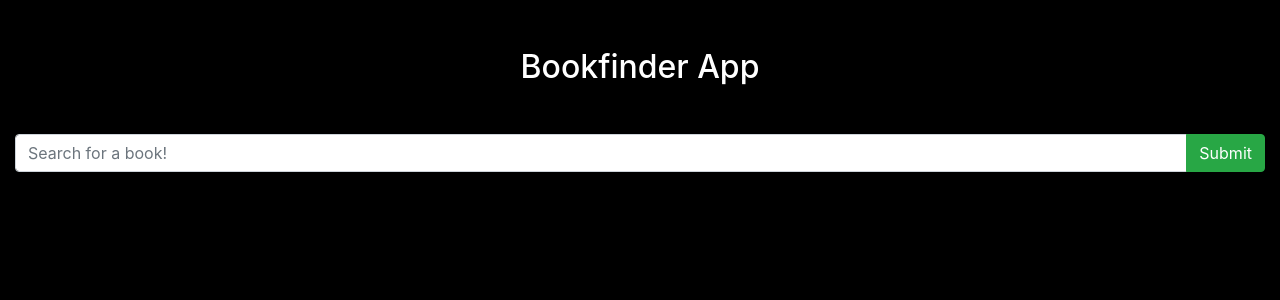
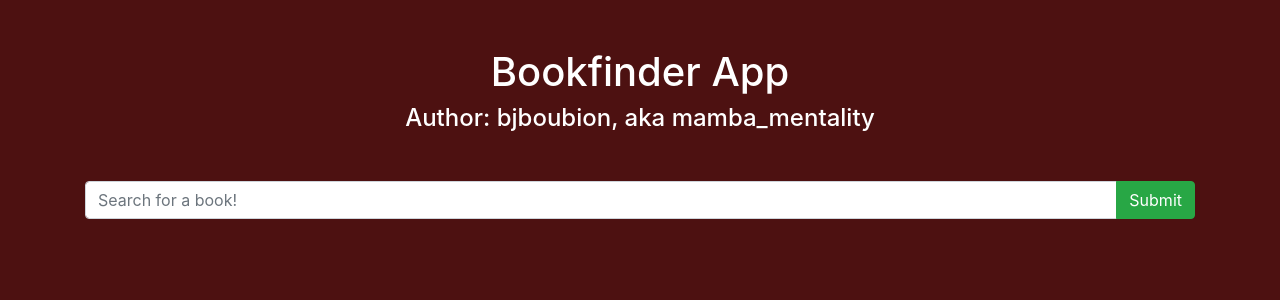
Before and after one commit to bjboubion/bookfinder-app, a React (Create React App) app in the folder bookfinder-react/: page / in a window 1280 px wide. Shown: the top 300 px of the page. Built offline with nearby package versions, Linux system fonts and the light colour scheme.

Commit message:
style changes and added info link

```diff
--- a/bookfinder-react/src/App.css
+++ b/bookfinder-react/src/App.css
@@ -1,9 +1,9 @@
 .card {
-  width: 18rem;
+  width: 15rem;
 }
 
 body {
-  background-color: black;
+  background-color: #4d1111;
 }
 
 .center-block {
--- a/bookfinder-react/src/App.js
+++ b/bookfinder-react/src/App.js
@@ -3,6 +3,7 @@ import './App.css';
 import Axios from 'axios';
 import { BookListComponent } from './BookListComponent';
 import loader from './loader.gif';
+import SearchComponent from './Components/Form/SearchComponent';
 
 class App extends React.Component {
   constructor(props) {
@@ -53,28 +54,15 @@ class App extends React.Component {
 
   render () {
     return (
-      <div className="container-fluid">
+      <div className="container">
         <div className="row">
           <div className="col-md-12">
-
-          <h2 className="text-center my-5 text-white">Bookfinder App</h2>
-
+          <h1 className="text-center mt-5 text-white">Bookfinder App</h1>
+          <h4 className="text-white text-center mb-5">Author: bjboubion, aka mamba_mentality</h4>
           <form className="my-3 text-center" onSubmit={this.handleSubmit}>
-              <div className="input-group mb-3">
-                <input
-                  type="text"
-                  value={this.state.value}
-                  onChange={this.handleChange}
-                  className="form-control"
-                  placeholder="Search for a book!"
-                  aria-label="Search for a book!"
-                  aria-describedby="basic-addon2" />
-                <div className="input-group-append">
-                  <input className="btn btn-success" type="submit" value="Submit" />
-                </div>
-              </div>
-            </form>
-              {this.state.loading ? <img className="center-block" src={loader} alt="loading gif" /> : this.renderBooks()}
+            <SearchComponent value={this.state.value} handleChange={this.handleChange} />
+          </form>
+            {this.state.loading ? <img className="center-block" src={loader} alt="loading gif" /> : this.renderBooks()}
           </div>
         </div>
       </div>
--- a/bookfinder-react/src/Components/Common/CardComponent.js
+++ b/bookfinder-react/src/Components/Common/CardComponent.js
@@ -2,8 +2,7 @@ import React from 'react';
 import '../../App.css';
 
 const CardComponent = (props) => {
-    const { imageLinks, title, description } = props.item.volumeInfo;
-
+    const { imageLinks, title, description, infoLink, publisher, author } = props.item.volumeInfo;
 
     let viewDescription;
 
@@ -16,19 +15,21 @@ const CardComponent = (props) => {
         viewDescription = description;
     }
 
-
-    let card = <div className="card my-3">
+    let card = <div className="card border-dark my-3">
                 <img src={imageLinks.thumbnail} className="card-img-top" alt="..." height="300" />
                 <div className="card-body">
-                    <h5 className="card-title">{title}</h5>
-                    <small className="text-muted">{viewDescription.length > 200 ? `${viewDescription.substring(0, 200)}...` : viewDescription}</small>
+                    <h4 className="card-title">{title}</h4>
+                    <p className="text-muted">{publisher}</p>
+                    <small className="text-black">{viewDescription.length > 200 ? `${viewDescription.substring(0, 200)}...` : viewDescription}</small>
+                </div>
+                <div className="card-footer">
+                    <a href={infoLink} className="card-link" target="_blank" rel="noopener noreferrer">Check it out!</a>
                 </div>
             </div>;
 
-
     return(
         <div>
-            {card}
+            { card }
         </div>
     );
 }
--- /dev/null
+++ b/bookfinder-react/src/Components/Form/SearchComponent.js
@@ -0,0 +1,22 @@
+import React from 'react';
+
+const SearchComponent = (props) => {
+
+    return (
+        <div className="input-group mb-3">
+            <input
+                type="text"
+                value={props.value}
+                onChange={props.handleChange}
+                className="form-control"
+                placeholder="Search for a book!"
+                aria-label="Search for a book!"
+                aria-describedby="basic-addon2" />
+            <div className="input-group-append">
+                <input className="btn btn-success" type="submit" value="Submit" />
+            </div>
+        </div>
+    );
+}
+
+export default SearchComponent;
```
Also changed, not shown: 1 other file (tests, documents, lock files or other folders).
